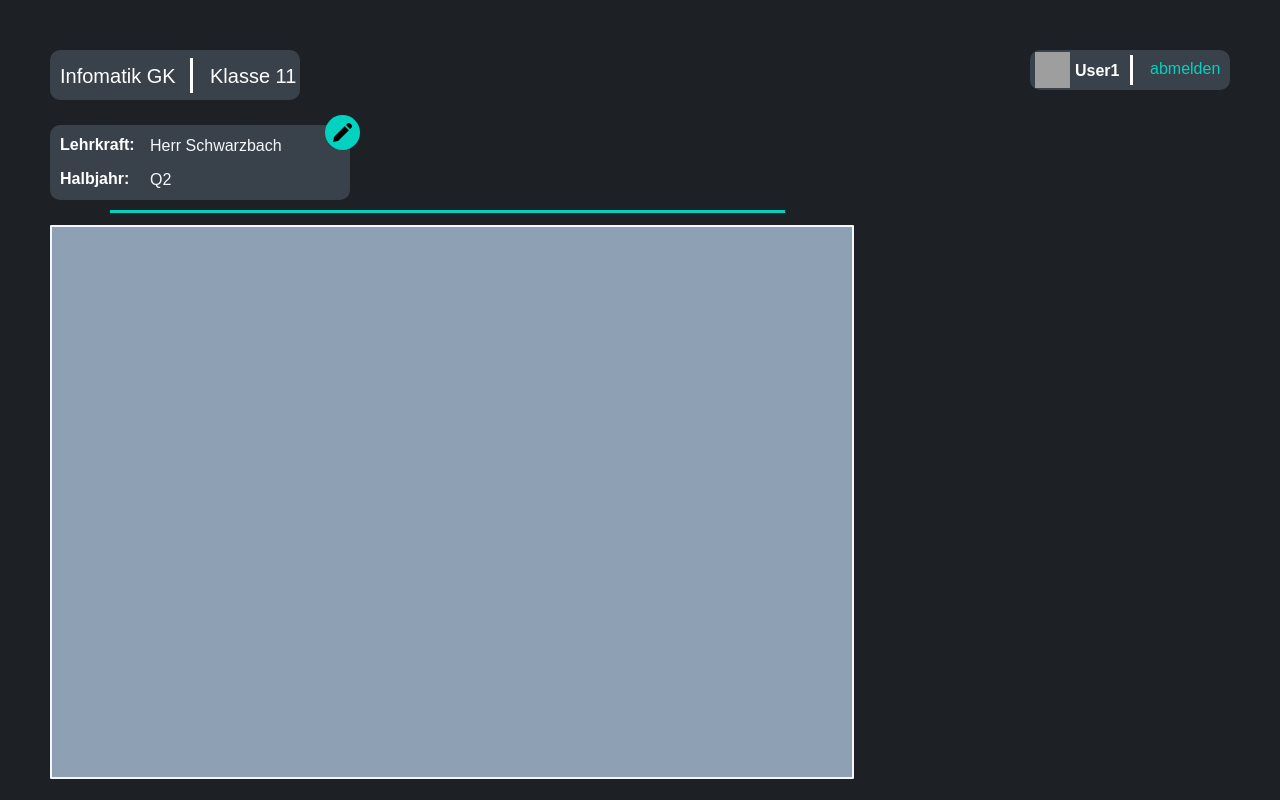
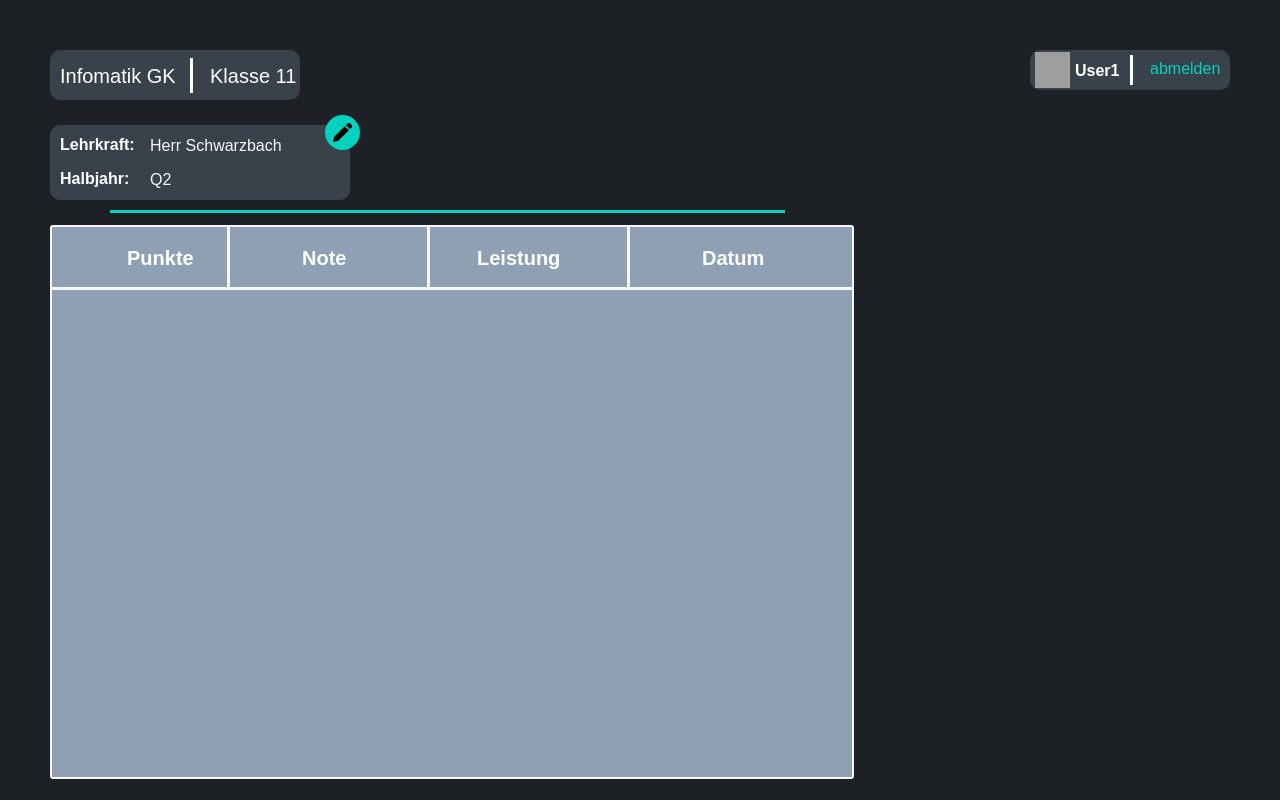
Before and after one commit to johan-t/Notentracker, a React (Create React App) app in the folder noten-react/: page / in a window 1280 px wide. Built offline with nearby package versions, Linux system fonts and the light colour scheme; grey boxes are pictures that could not be loaded.

Commit message:
Kopfzeile

```diff
--- a/noten-react/src/index.css
+++ b/noten-react/src/index.css
@@ -110,7 +110,7 @@ body {
   background-color: #8EA1B4;
   top: 225px;
   left: 50px;
-  border-radius: 1px;
+  border-radius: 3px;
   border: 2px solid #F5F7FA;
 }
 .divider-lang {
@@ -120,5 +120,43 @@ body {
   background-color: #02D2BF;
   top: 210px;
   left: 110px;
-
 }
+.Kopfzeile {
+  color: white;
+  font-size: 20px;
+  font-weight: bold;
+}
+.punkte {
+  position: absolute;
+  top: 20px;
+  left: 75px;
+}
+.note {
+  position: absolute;
+  top: 20px;
+  left: 250px;
+}
+.leistung {
+  position: absolute;
+  top: 20px;
+  left: 425px;
+}
+.datum {
+  position: absolute;
+  top: 20px;
+  left: 650px;
+}
+.kopfzeilen-divider {
+  position: absolute;
+  width: 800px;
+  height: 3px;
+  background-color: #F5F7FA;
+  top: 60px;
+}
+.spalte {
+  position: absolute;
+  width: 3px;
+  height: 60px;
+  background-color: #F5F7FA;
+  left: 175px;
+}
--- a/noten-react/src/pages/home.js
+++ b/noten-react/src/pages/home.js
@@ -38,7 +38,14 @@ function HomePage() {
            <div className="divider-lang"></div>
             <div className="tabelle">
                 <div className="Kopfzeile">
-
+                    <span className="punkte">Punkte</span>
+                    <div className="spalte"></div>
+                    <span className="note">Note</span>
+                    <div className="spalte" style={{left: '375px'}}></div>
+                    <span className="leistung">Leistung</span>
+                    <div className="spalte" style={{left: '575px'}}></div>
+                    <span className="datum">Datum</span>
+                    <div className="kopfzeilen-divider"></div>
                 </div>
 
             </div>
```
